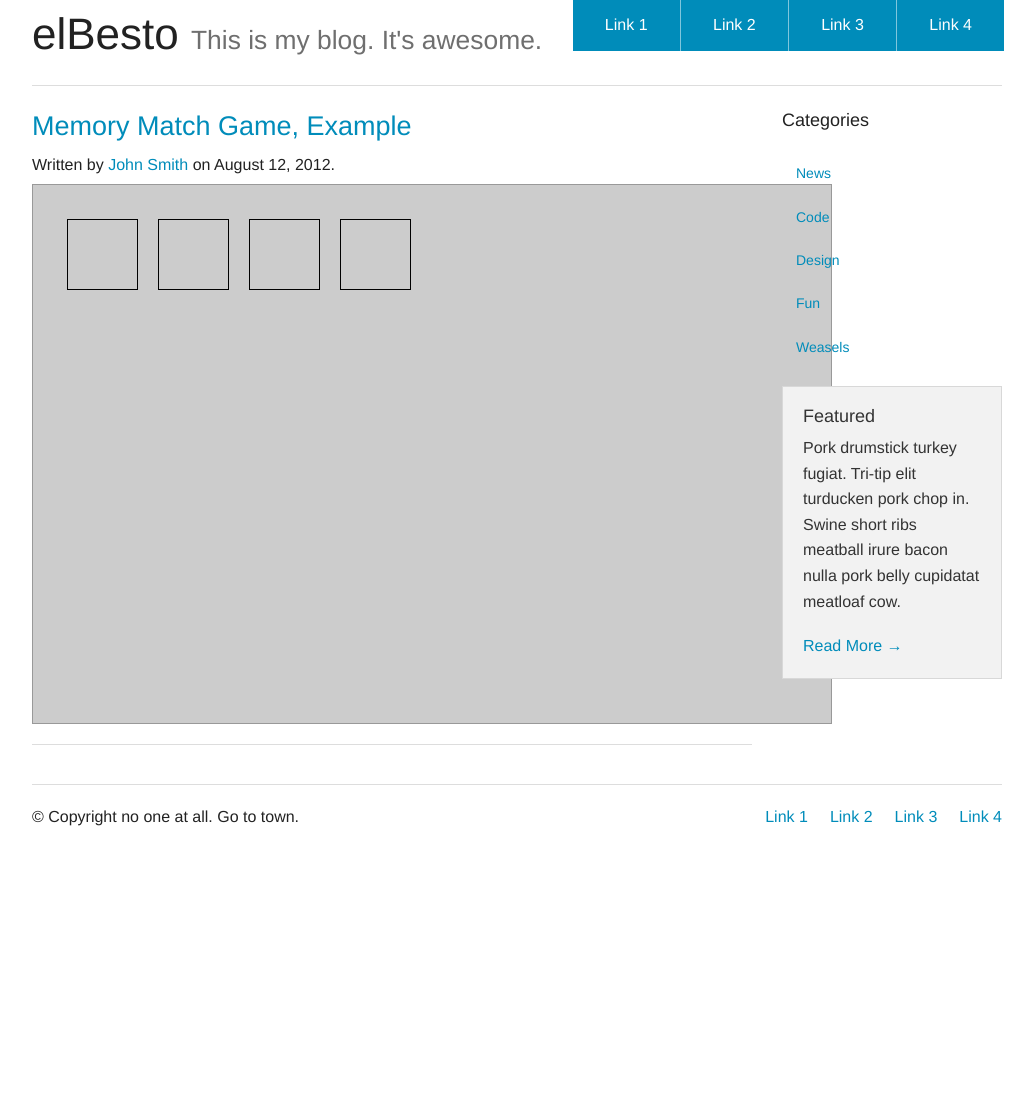
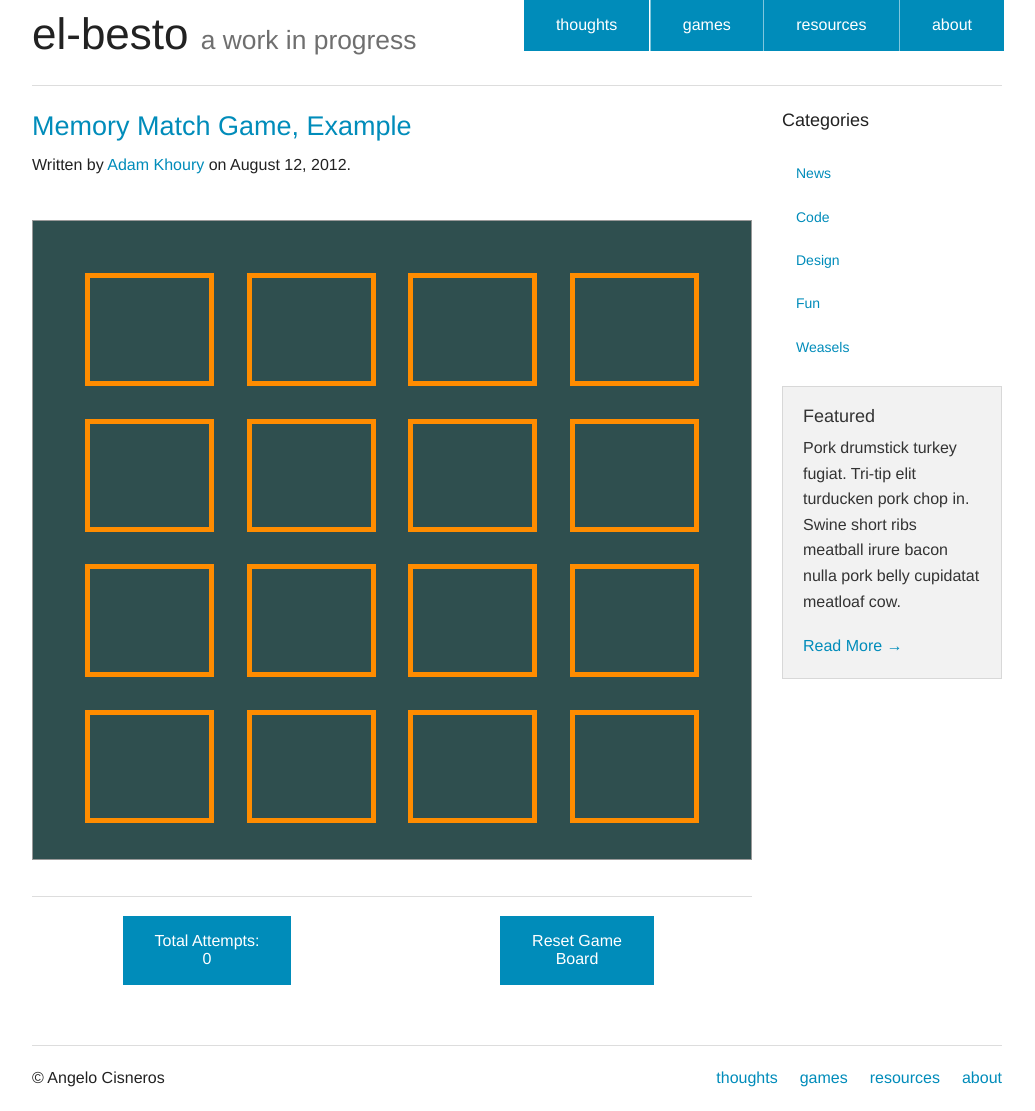
Before and after one commit to el-besto/memoryGame, a plain HTML site: page exampleMemoryGame.html in a window 1280 px wide. Shown: the whole page, without its empty margins (123-1158 px from the left). Before the commit the page ends 850 px from the top, so only its background shows below. Drawn offline with Linux system fonts and the light colour scheme.

Commit message:
add css html and js

```diff
--- a/css/exampleMemoryGame.css
+++ b/css/exampleMemoryGame.css
@@ -1,20 +1,61 @@
+div#memoryGameBackground{
+    background-color: red;
+    width: 100%;
+    height: 100%;
+    border: grey 5px solid;
+    /*margin: 0% 5% 5% 0%;*/
+}
+
 div#memory_board{
-    background:#CCC;
+    background:darkslategrey;
     border:#999 1px solid;
-    width:800px;
-    height:540px;
-    padding:24px;
-    margin:0px auto;
+    width:100%;
+    height:40em;
+    padding: 5%;
+    margin-top: 5%;
+    margin-bottom: 5%;
+    /*padding:24px;*/
+    /*margin:0px auto;*/
 }
 div#memory_board > div{
-    background: url(tile_bg.jpg) no-repeat;
-    border:#000 1px solid;
-    width:71px;
-    height:71px;
-    float:left;
-    margin:10px;
-    padding:20px;
-    font-size:64px;
-    cursor:pointer;
-    text-align:center;
+    /*background: url(tile_bg.jpg) no-repeat;*/
+    /*border:#000 1px solid;*/
+    /*width:71px;*/
+    /*height:71px;*/
+    /*float:left;*/
+    /*margin:10px;*/
+    /*padding:20px;*/
+    /*font-size:64px;*/
+    /*cursor:pointer;*/
+    /*text-align:center;*/
+    height: 20%;
+    width: 20%;
+    margin: 2.5%;
+    float: left;
+    font-size: 3em;
+    text-align: center;
+    /*text-align-all: center;*/
+    border:darkorange 5px solid;
 }
+#gameControlDisplay{
+    text-align: center;
+    /*margin-top: 5%;*/
+    /*margin: 0px auto;*/
+    /*padding-left: auto;*/
+    /*padding-right: auto;*/
+}
+/*#gameControlDisplay>li{*/
+   /*align: center;*/
+/*}*/
+/*#totalClickDisplay{*/
+    /*background-color: lightblue;*/
+
+/*}*/
+/*.tile{*/
+    /*height: 20%;*/
+    /*width: 20%;*/
+    /*float: left;*/
+    /*font-size: 3em;*/
+    /*text-align: center;*/
+    /*border:#000 1px solid;*/
+/*}*/
--- a/exampleMemoryGame.html
+++ b/exampleMemoryGame.html
@@ -16,13 +16,13 @@
     <div class="large-12 columns">
         <div class="nav-bar right">
             <ul class="button-group">
-                <li><a href="#" class="button">Link 1</a></li>
-                <li><a href="#" class="button">Link 2</a></li>
-                <li><a href="#" class="button">Link 3</a></li>
-                <li><a href="#" class="button">Link 4</a></li>
+                <li><a href="#" class="button">thoughts</a></li>
+                <li><a href="#" class="button">games</a></li>
+                <li><a href="#" class="button">resources</a></li>
+                <li><a href="#" class="button">about</a></li>
             </ul>
         </div>
-        <h1>elBesto <small>This is my blog. It's awesome.</small></h1>
+        <h1>el-besto <small>a work in progress</small></h1>
         <hr/>
     </div>
 </div>
@@ -37,24 +37,21 @@
 
         <article>
 
-            <h3><a href="#">Memory Match Game, Example</a></h3>
-            <h6>Written by <a href="#">John Smith</a> on August 12, 2012.</h6>
+            <h3 ><a id="memoryGame" href="http://www.developphp.com/view.php?tid=1393">Memory Match Game, Example</a></h3>
+            <h6>Written by <a href="http://www.youtube.com/watch?v=c_ohDPWmsM0">Adam Khoury</a> on August 12, 2012.</h6>
 
-            <div class="row">
-                <div class="large-12 columns">
-                    <div id="memory_board"></div>
-                </div>
-            </div>
+            <!--<div id="memoryGameBackground" class="large-8">-->
+                <div id="memory_board" class="large-9 columns"></div>
+            <!--</div>-->
+            <hr/>
+            <ul id = "gameControlDisplay" class="small-block-grid-2">
+                <!--<li><div id = "totalClickDisplay" class="button"></div></li>-->
+                <li><a href="#memoryGame" id="totalClickDisplay" class="button"></a></li>
+                <li><a href="#memoryGame" id="resetButton" class="button">Reset Game<br/>Board</a></li>
+            </ul>
 
         </article>
 
-        <hr/>
-
-        <article>
-
-
-
-        </article>
 
     </div>
 
@@ -95,14 +92,14 @@
         <hr/>
         <div class="row">
             <div class="large-6 columns">
-                <p>© Copyright no one at all. Go to town.</p>
+                <p>© Angelo Cisneros</p>
             </div>
             <div class="large-6 columns">
                 <ul class="inline-list right">
-                    <li><a href="#">Link 1</a></li>
-                    <li><a href="#">Link 2</a></li>
-                    <li><a href="#">Link 3</a></li>
-                    <li><a href="#">Link 4</a></li>
+                    <li><a href="#">thoughts</a></li>
+                    <li><a href="#">games</a></li>
+                    <li><a href="#">resources</a></li>
+                    <li><a href="#">about</a></li>
                 </ul>
             </div>
         </div>
--- a/js/exampleMemoryGame.js
+++ b/js/exampleMemoryGame.js
@@ -4,18 +4,29 @@
 // Scripted By Adam khoury in connection with the following video tutorial:
 // http://www.youtube.com/watch?v=c_ohDPWmsM0
 
+var memoryArr = ['A','A','B','B', 'C', 'C', 'D', 'D', 'E', 'E','F','F', 'G', 'G', 'H', 'H'];
+var memoryValues = [];
+var memoryTileIds = [];
+var tilesFlipped = 0;
+var totalClicks = 0;
+
+
+
 window.onload = function(){
     newBoard();
+    //resetButton.onclick = 'newBoard();';
+    var resetButton = document.getElementById('resetButton');
+    resetButton.onclick = function(element){newBoard();};
+    var totalClickDisplay = document.getElementById('totalClickDisplay');
+    totalClickDisplay.innerHTML = "Total Attempts:<br>" + totalClicks;
 };
 
-var memory_array = ['A','A','B','B'];
-var memory_values = [];
-var memory_tile_ids = [];
-var tiles_flipped = 0;
 
-//add a randomizer/shuffle method to the Array prototype.
-//not good practice. Should create a new object instead that functions as an array would.
-Array.prototype.memory_tile_shuffle = function(){
+
+
+// add a randomizer/shuffle method to the Array prototype.
+// not good practice. Should create a new object instead that functions as an array would.
+Array.prototype.memoryTileShuffle = function(){
     var i = this.length, j, temp;
     while(--i > 0){
         j = Math.floor(Math.random() * (i+1));
@@ -25,37 +36,46 @@ Array.prototype.memory_tile_shuffle = function(){
     }
 };
 
-//this function resets the tilesFlipped to 0
+// this function resets the tilesFlipped to 0
 // initializes an empty string that will temporary hold the html (gameBoard divs) until they are ready to be injected
 // shuffles the Array's elements
 // places each element into a div, assigns the id and onclick function to each div
 function newBoard(){
-    tiles_flipped = 0;
+    tilesFlipped = 0;
+    totalClicks = 0;
     var output = '';
-    memory_array.memory_tile_shuffle();
-    for(var i = 0; i < memory_array.length; i++){
-        output += '<div id="tile_'+i+'" onclick="memoryFlipTile(this,\''+memory_array[i]+'\')"></div>';
+    memoryArr.memoryTileShuffle();
+    for(var i = 0; i < memoryArr.length; i++){
+        output += '<div id="tile_'+i+'" class="large-2" onclick="memoryFlipTile(this,\''+memoryArr[i]+'\')"></div>';
     }
     document.getElementById('memory_board').innerHTML = output;
 }
 
+// memoryFlipTile is the gameplay matching function.
+// first it checks if it is the first turn of play, in which case it adds the current value to the memoryValues array
 function memoryFlipTile(tile,val){
-    if(tile.innerHTML == "" && memory_values.length < 2){
+    if(tile.innerHTML === "" && memoryValues.length < 2){
         tile.style.background = '#FFF';
         tile.innerHTML = val;
-        if(memory_values.length == 0){
-            memory_values.push(val);
-            memory_tile_ids.push(tile.id);
-        } else if(memory_values.length == 1){
-            memory_values.push(val);
-            memory_tile_ids.push(tile.id);
-            if(memory_values[0] == memory_values[1]){
-                tiles_flipped += 2;
+        // checks to see if its the first turn, if so it pushes the value to the memoryValues array
+        if(memoryValues.length === 0){
+            memoryValues.push(val);
+            memoryTileIds.push(tile.id);
+            totalClicks ++;
+            totalClickDisplay.innerHTML = "Total Attempts:<br>" + totalClicks;
+        // if the memoryValues array already has a value, then it pushes the value and then checks for a match
+        } else if(memoryValues.length === 1){
+            memoryValues.push(val);
+            memoryTileIds.push(tile.id);
+            totalClicks ++;
+            totalClickDisplay.innerHTML = "Total Attempts:<br>" + totalClicks;
+            if(memoryValues[0] === memoryValues[1]){
+                tilesFlipped += 2;
                 // Clear both arrays
-                memory_values = [];
-                memory_tile_ids = [];
+                memoryValues = [];
+                memoryTileIds = [];
                 // Check to see if the whole board is cleared
-                if(tiles_flipped == memory_array.length){
+                if(tilesFlipped === memoryArr.length){
                     alert("Board cleared... generating new board");
                     document.getElementById('memory_board').innerHTML = "";
                     newBoard();
@@ -63,15 +83,15 @@ function memoryFlipTile(tile,val){
             } else {
                 function flip2Back(){
                     // Flip the 2 tiles back over
-                    var tile_1 = document.getElementById(memory_tile_ids[0]);
-                    var tile_2 = document.getElementById(memory_tile_ids[1]);
+                    var tile_1 = document.getElementById(memoryTileIds[0]);
+                    var tile_2 = document.getElementById(memoryTileIds[1]);
                     tile_1.style.background = 'url(tile_bg.jpg) no-repeat';
                     tile_1.innerHTML = "";
                     tile_2.style.background = 'url(tile_bg.jpg) no-repeat';
                     tile_2.innerHTML = "";
                     // Clear both arrays
-                    memory_values = [];
-                    memory_tile_ids = [];
+                    memoryValues = [];
+                    memoryTileIds = [];
                 }
                 setTimeout(flip2Back, 700);
             }
```
